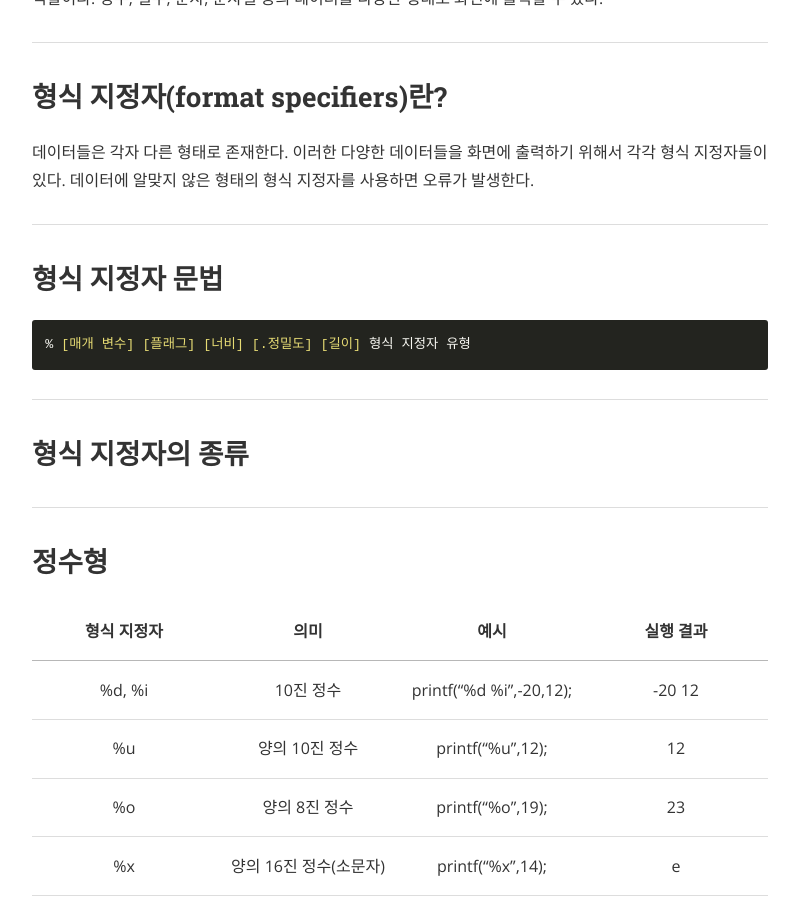
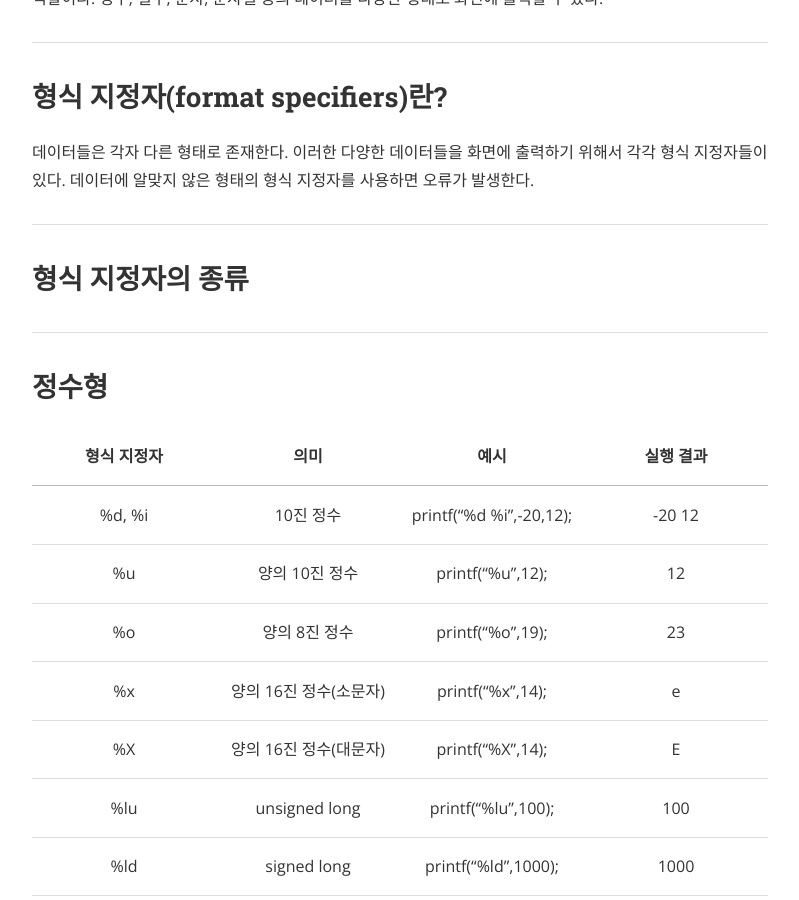
Before and after one commit to atomic0x90/atomic0x90.github.io, a Jekyll site: the page built from _posts/2019-06-04-printf-format.markdown, in a window 1280 px wide and 900 px high, scrolled down 687 px. Shown: the whole window, without its empty margins (240-1039 px from the left). Built offline with Jekyll 4.4.1, drawn with Linux system fonts in a browser that asks for light colours; nearby versions of some CDN libraries; comment, search, counter and statistics services are not loaded; some of the changed text lies outside the part shown.

Commit message:
Docs order of content

````diff
--- a/_posts/2019-06-04-printf-format.markdown
+++ b/_posts/2019-06-04-printf-format.markdown
@@ -23,14 +23,6 @@ cover:  "/assets/instacode.png"
 
 데이터들은 각자 다른 형태로 존재한다. 이러한 다양한 데이터들을 화면에 출력하기 위해서 각각 형식 지정자들이 있다.
 데이터에 알맞지 않은 형태의 형식 지정자를 사용하면 오류가 발생한다.
-
----
-
-## 형식 지정자 문법
-
-```
-% [매개 변수] [플래그] [너비] [.정밀도] [길이] 형식 지정자 유형
-```
 
 ---
 
@@ -139,6 +131,14 @@ int main()
 
 ---
 
+## 형식 지정자 문법
+
+```
+% [매개 변수] [플래그] [너비] [.정밀도] [길이] 형식 지정자 유형
+```
+
+---
+
 ## 형식 지정자 문법 사용하기
 
 **사용 예시**
````
